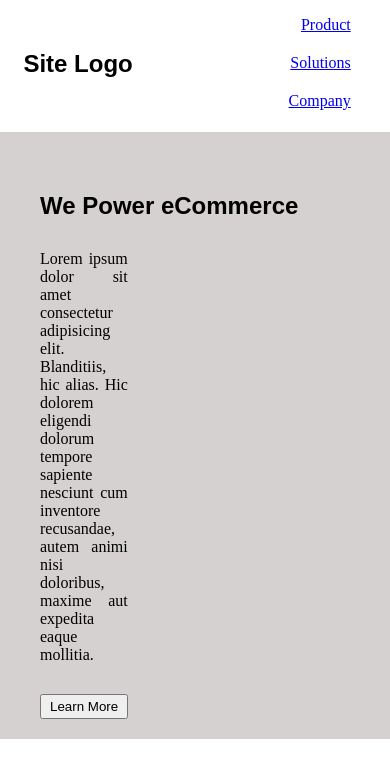
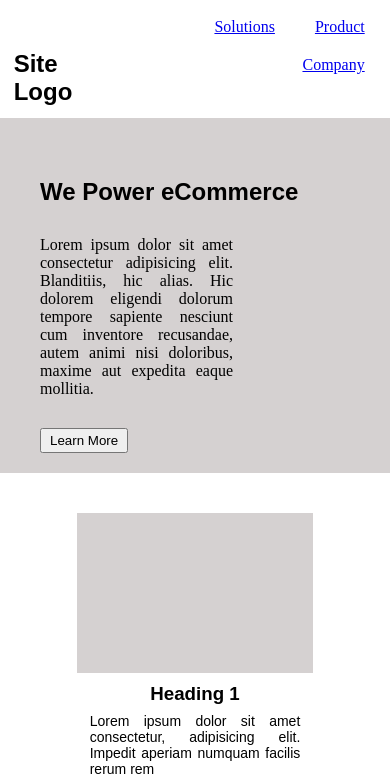
Before and after one commit to prateek2022shukla/Template-3, a plain HTML site: page src/index.html in a window 390 px wide. Shown: the top 776 px of the page. Drawn offline with Linux system fonts and the light colour scheme.

Commit message:
Template-3 Completed for Mobile View

```diff
--- a/src/style.css
+++ b/src/style.css
@@ -175,3 +175,42 @@ button#submit-button{
     color: white;
     background-color: rgb(8, 94, 242);
 }
+
+
+@media screen and (max-width:512px){
+
+    p#left-para{
+        width: 55%;
+    }
+
+    .main-middle{
+        display: block;
+    }
+
+    .block1, .block2, .block3 {
+        overflow: hidden;
+        width: 75%;
+
+    }
+
+    .wrapper{
+        display: block;
+
+    }
+
+    h2#foot-head{
+      text-align: center;
+      margin: auto;
+    }
+
+    .links{
+        width: 70%;
+        margin-right: 10px;
+    }
+  ul{
+      padding-right: 2%;
+  }
+    .logo{
+        width: 30%;
+    }
+}
```
